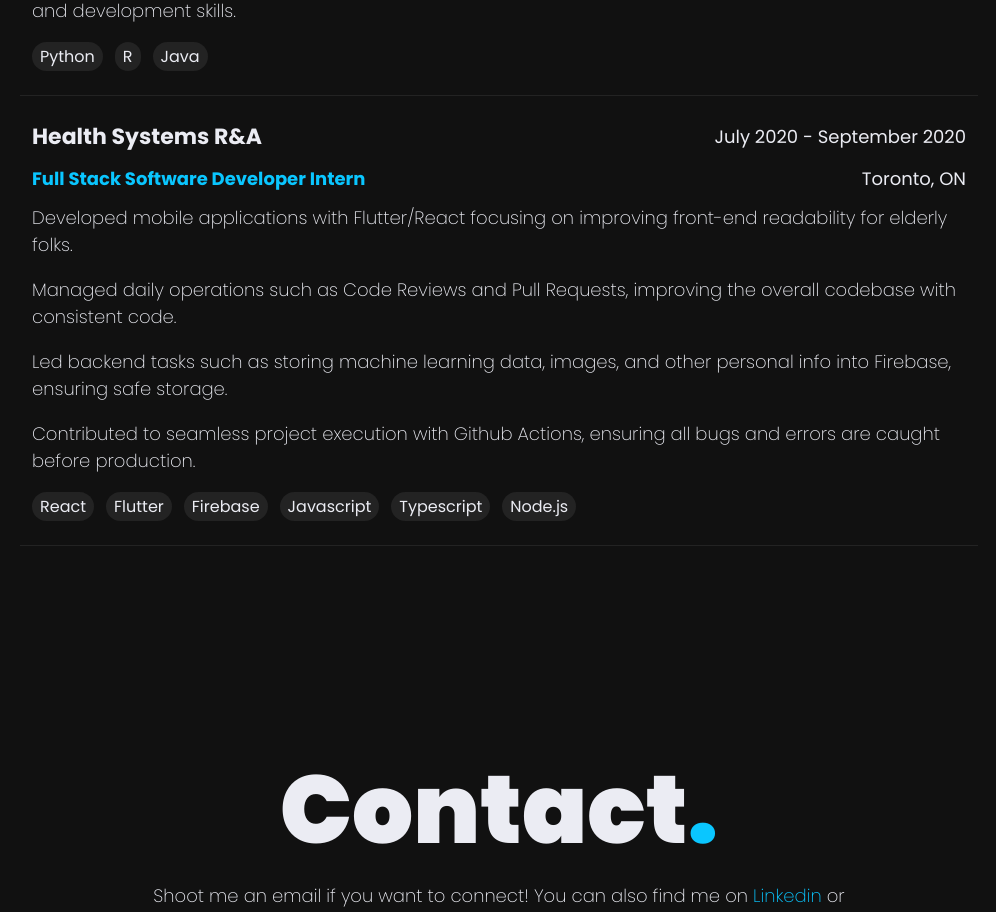
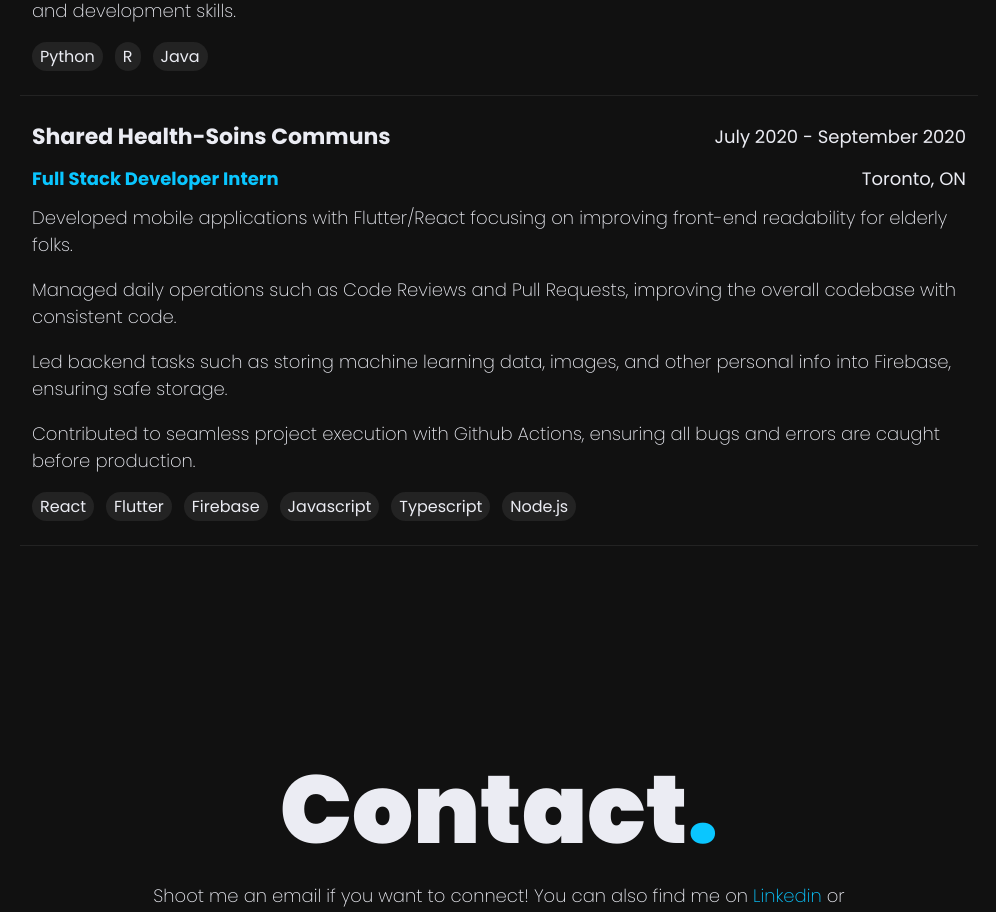
Before and after one commit to MowahidLatif/PortfolioWebsite, a Next.js app: page / in a window 1280 px wide. Shown: the part 3540-4452 px from the top of the page, without its empty margins (171-1167 px from the left). Built offline with nearby package versions, Linux system fonts and the light colour scheme.

Commit message:
Shared Health-Soins Communs name update

```diff
--- a/components/home/experience/Experience.tsx
+++ b/components/home/experience/Experience.tsx
@@ -81,8 +81,8 @@ const experience = [
     tech: ["Python", "R", "Java"],
   },
   {
-    title: "Health Systems R&A",
-    position: "Full Stack Software Developer Intern",
+    title: "Shared Health-Soins Communs",
+    position: "Full Stack Developer Intern",
     time: "July 2020 - September 2020",
     location: "Toronto, ON",
     description: [
```
